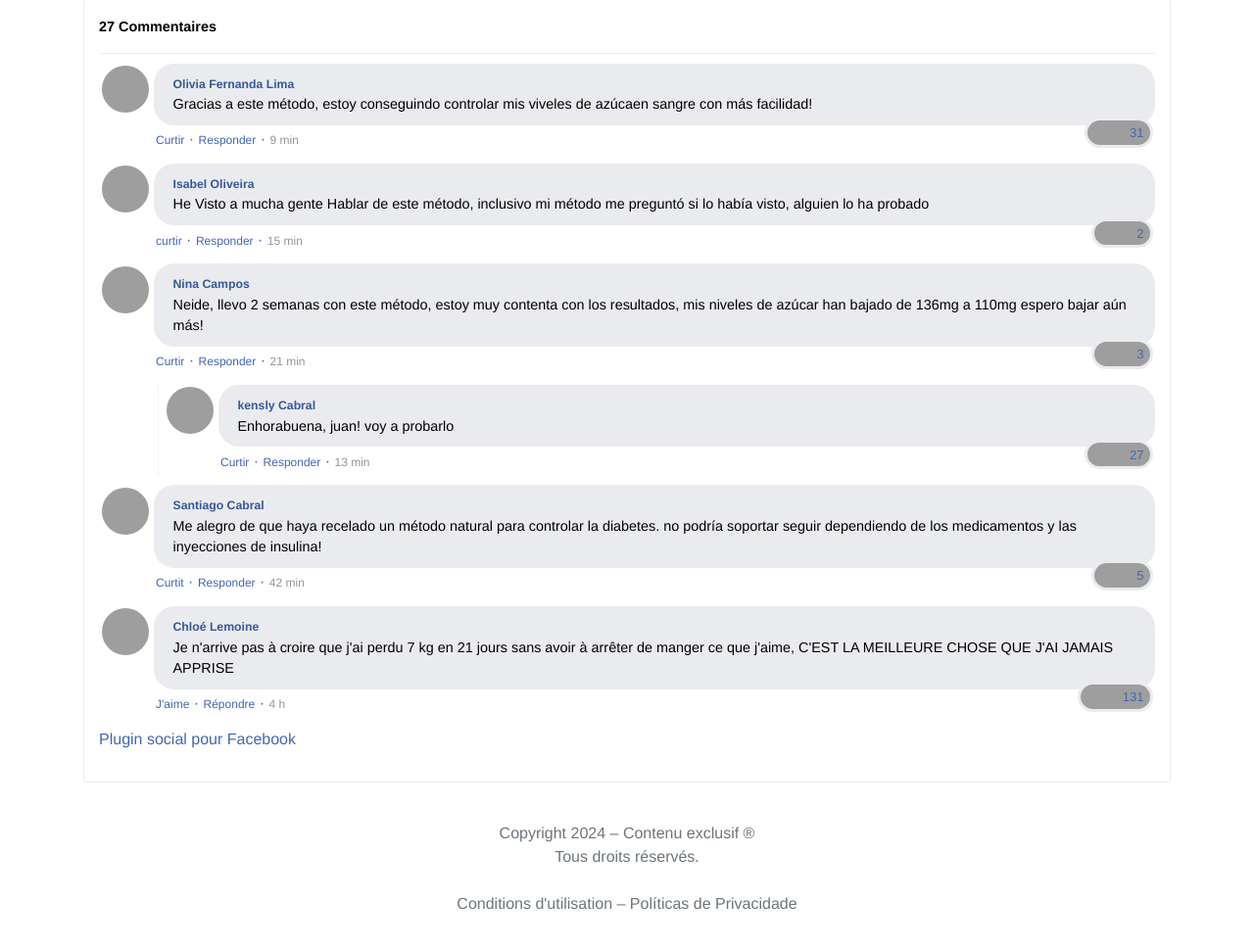
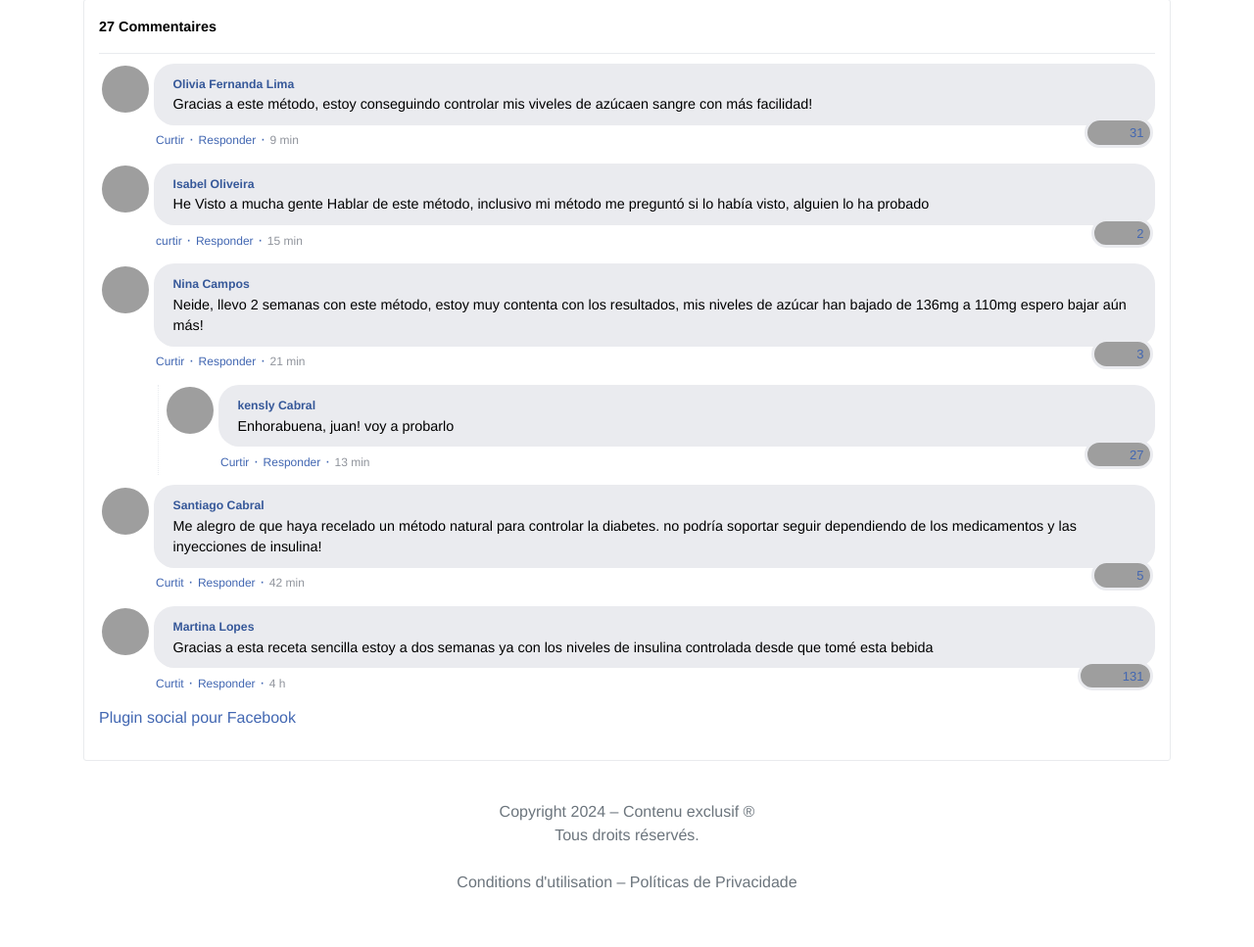
Before and after one commit to matfraga05/worddigital.shop, a plain HTML site: page index.html in a window 1280 px wide. Shown: the part 489-1456 px from the top of the page at 98% size. Drawn offline with nearby package versions, Linux system fonts and the light colour scheme; grey boxes are pictures that could not be loaded; a script that the page names is missing.

Commit message:
Update index.html

```diff
--- a/index.html
+++ b/index.html
@@ -241,21 +241,19 @@
                   <tr>
                     <td class="fb-comments-comment-text">
                       <font class="fb-comments-comment-name">
-                        <name>Chloé Lemoine
-
-</name>
+                        <name>Martina Lopes</name>
                         <br>
                       </font>
-                     Je n'arrive pas à croire que j'ai perdu 7 kg en 21 jours sans avoir à arrêter de manger ce que j'aime, C'EST LA MEILLEURE CHOSE QUE J'AI JAMAIS APPRISE
+                     Gracias a esta receta sencilla estoy a dos semanas ya con los niveles de insulina controlada desde que tomé esta bebida
 
 
                     </td>
                   </tr>
                   <tr>
                     <td class="fb-comments-comment-actions">
-                      <like>J'aime</like>
+                      <like>Curtit</like>
                       ·
-                      <reply>Répondre</reply>
+                      <reply>Responder</reply>
                       ·
                       <likes>131</likes>
 
```
